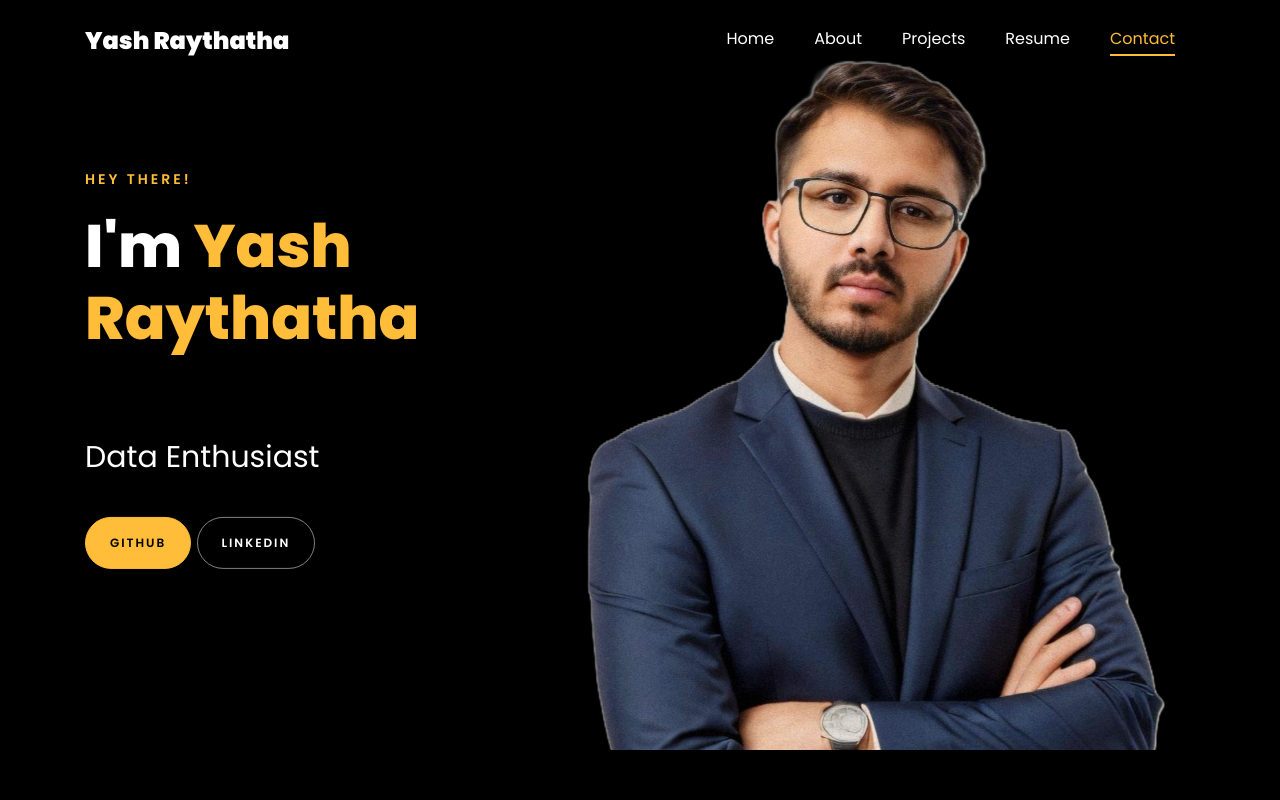
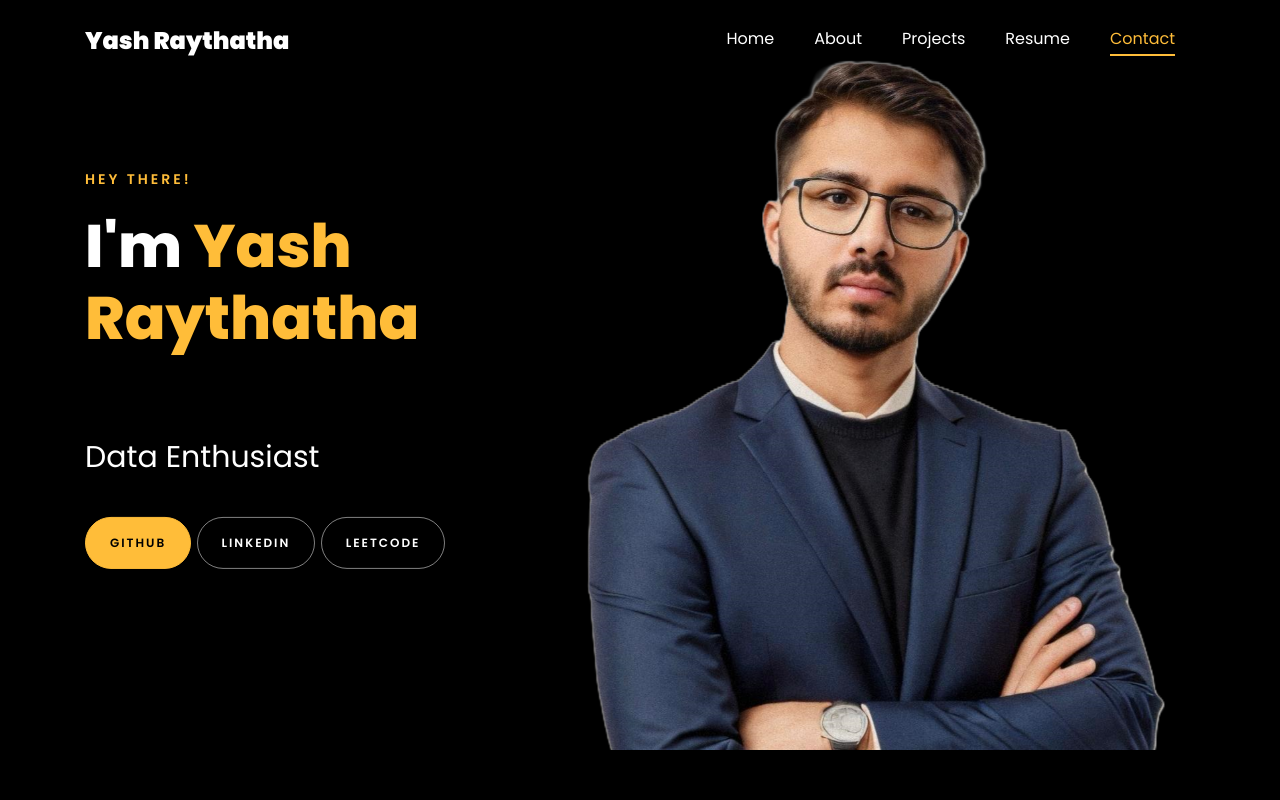
Before and after one commit to YashRaythatha/Website, a plain HTML site: page index.html in a window 1280 px wide. Shown: the top 800 px of the page. Drawn offline with Linux system fonts and the light colour scheme; files whose address does not match are found by name.

Commit message:
Update index.html

```diff
--- a/index.html
+++ b/index.html
@@ -163,6 +163,8 @@
 										target="_blank">GitHub</a>
 									<a href="https://www.linkedin.com/in/yash-raythatha-12710020b/"
 										class="btn btn-white btn-outline-white py-3 px-4" target="_blank">LinkedIn</a>
+									<a href="https://leetcode.com/u/yashraythatha7/"
+										class="btn btn-white btn-outline-white py-3 px-4" target="_blank">LeetCode</a>
 								</p>
 							</div>
 						</div>
```
